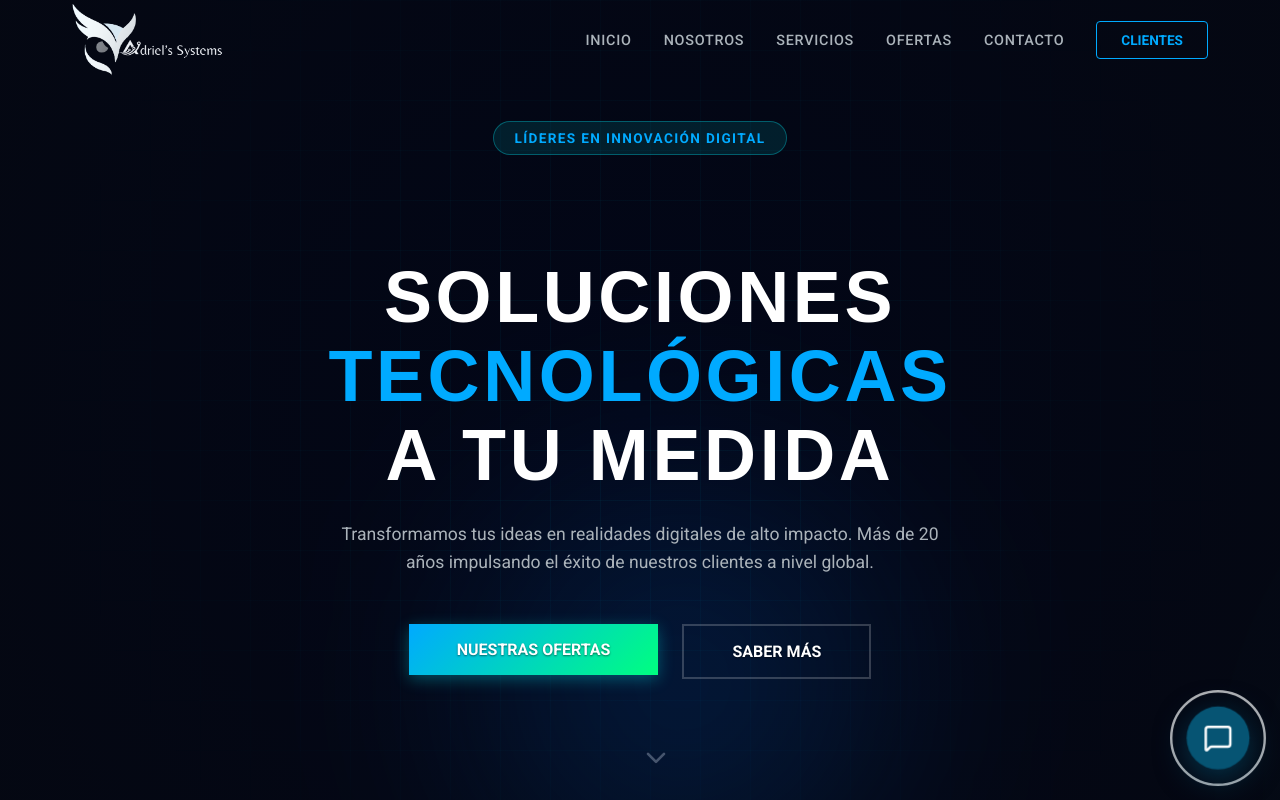
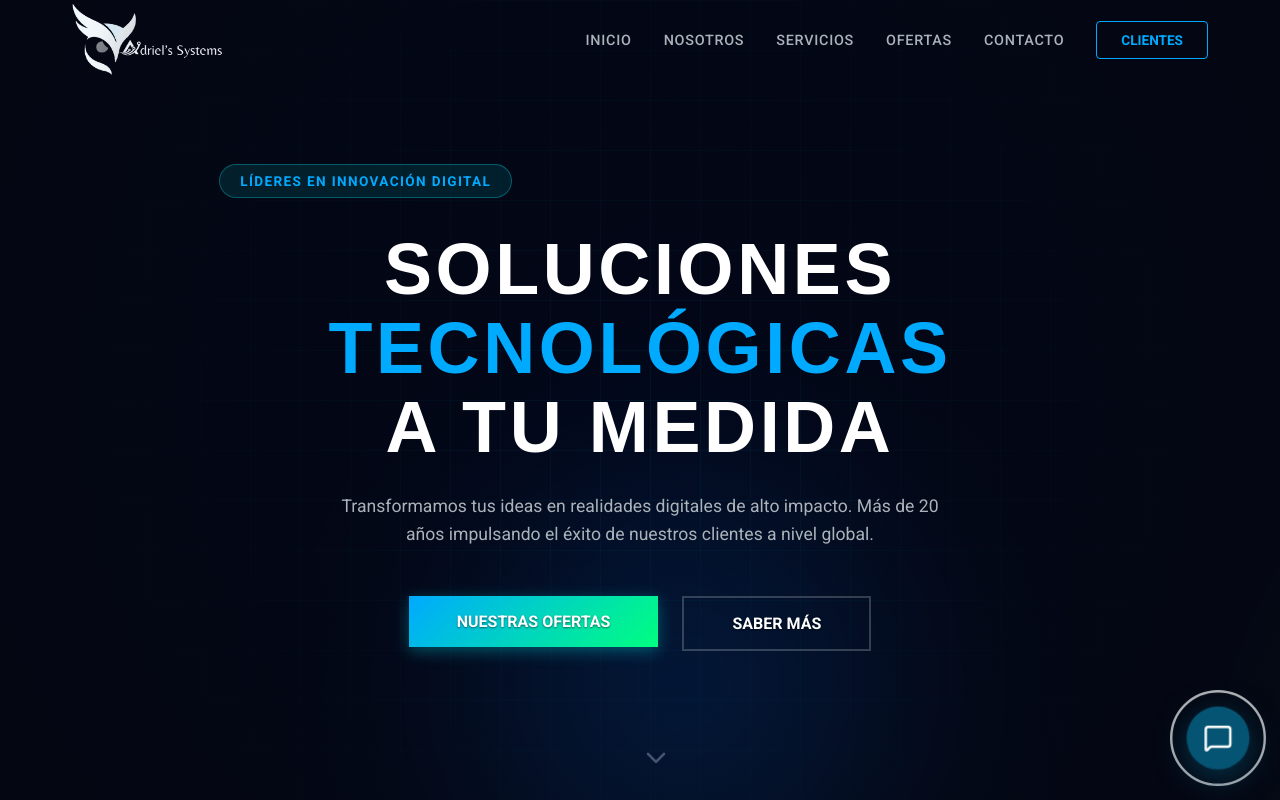
Before and after one commit to rhectoroc/appweb, a Next.js app: page / in a window 1280 px wide. Shown: the top 800 px of the page. Built offline with nearby package versions, Linux system fonts and the light colour scheme; a web font is replaced by a local one.

Commit message:
fix: chrome compatibility for brand text effect (inline-flex + inheritance)

```diff
--- a/src/components/sections/HeroSection.module.css
+++ b/src/components/sections/HeroSection.module.css
@@ -101,21 +101,20 @@
 .brandReveal {
     font-size: 1.5rem;
     font-weight: 700;
-    color: #fff;
     margin-bottom: 1rem;
     letter-spacing: 0.3em;
     text-transform: uppercase;
-    display: inline-block;
-    width: 100%;
-    text-align: center;
-    background: linear-gradient(to right, #fff, #0070f3);
+    display: inline-flex;
+    justify-content: center;
+    background: linear-gradient(90deg, #fff, #0070f3);
     -webkit-background-clip: text;
     background-clip: text;
     -webkit-text-fill-color: transparent;
-    opacity: 0.8;
+    color: transparent;
     cursor: pointer;
     transition: all 0.4s ease;
     position: relative;
+    z-index: 5;
 }
 
 .brandReveal:hover {
@@ -134,6 +133,8 @@
 .brandReveal span {
     display: inline-block;
     transition: transform 0.3s ease;
+    color: inherit;
+    -webkit-text-fill-color: inherit;
 }
 
 .brandReveal:hover span {
```
